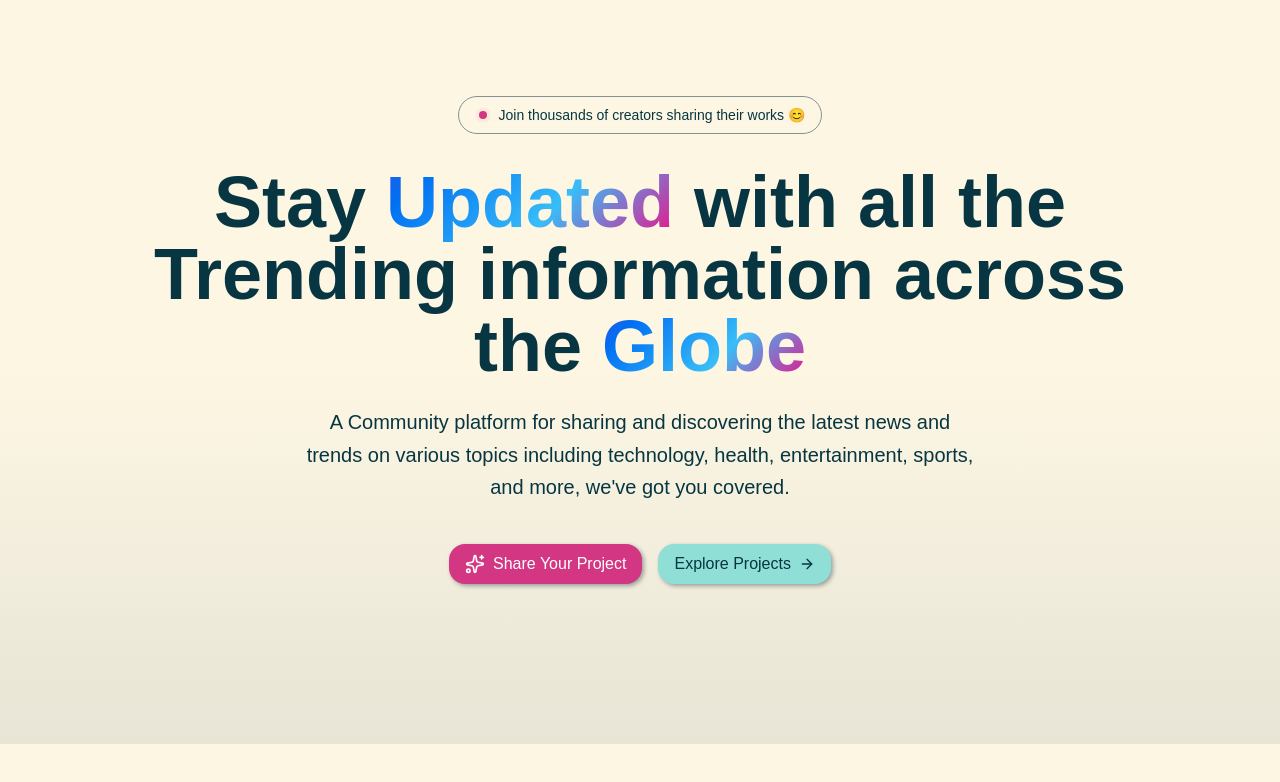
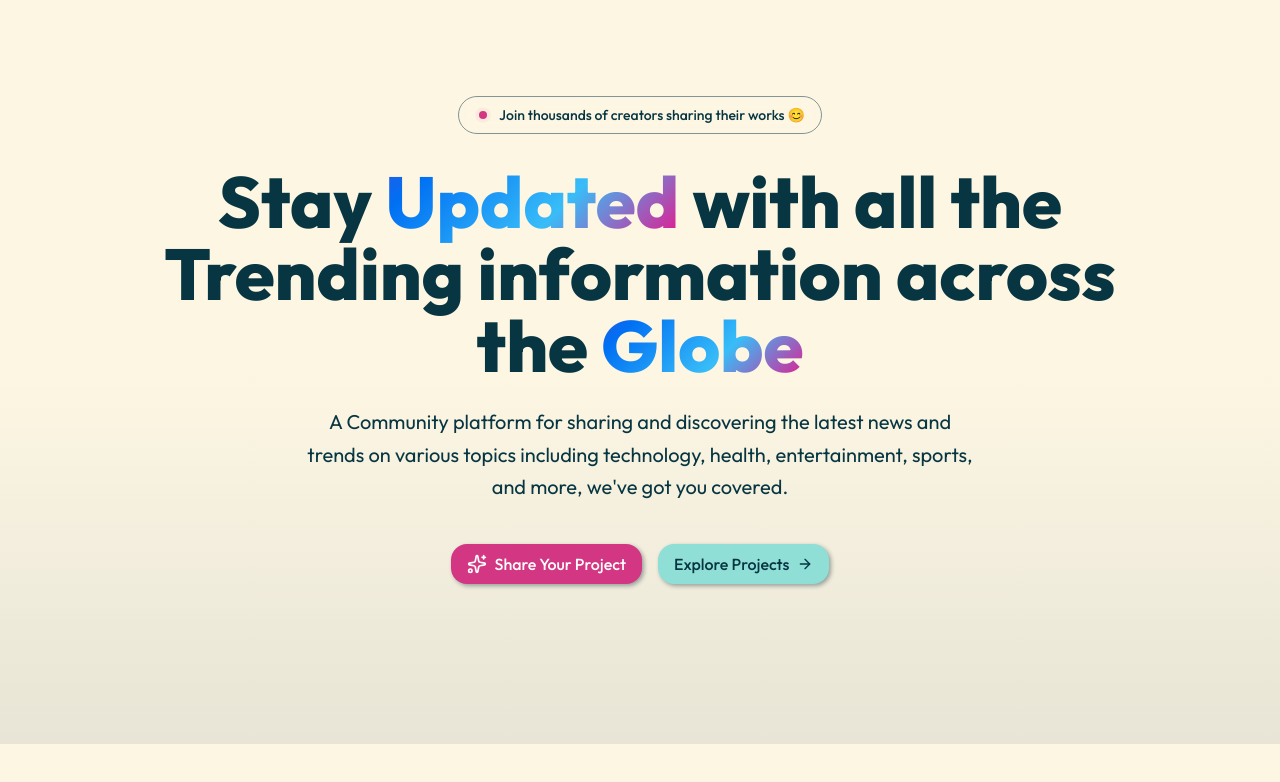
Before and after one commit to OgbodoPhilip/Blug, a Next.js app: page / in a window 1280 px wide. Shown: the top 782 px of the page. Built offline with nearby package versions, Linux system fonts and the light colour scheme.

Commit message:
font chnaged to outfit

```diff
--- a/app/layout.tsx
+++ b/app/layout.tsx
@@ -1,16 +1,13 @@
 import type { Metadata } from "next";
-import { Geist, Geist_Mono } from "next/font/google";
+import { Outfit } from "next/font/google";
 import "./globals.css";
 
-const geistSans = Geist({
-  variable: "--font-geist-sans",
+const outfit = Outfit({
+  variable: "--font-outfit",
   subsets: ["latin"],
 });
 
-const geistMono = Geist_Mono({
-  variable: "--font-geist-mono",
-  subsets: ["latin"],
-});
+
 
 export const metadata: Metadata = {
   title: "Blug",
@@ -25,7 +22,7 @@ export default function RootLayout({
   return (
     <html lang="en">
       <body
-        className={`${geistSans.variable} ${geistMono.variable} antialiased`}
+        className={`${outfit.className} `}
       >
         {children}
       </body>
--- a/components/ui/landing-page/hero-section.tsx
+++ b/components/ui/landing-page/hero-section.tsx
@@ -25,7 +25,7 @@ export default function HeroSection() {
             <div className="flex flex-col items-center justify-center lg:py-24 py-12 text-center">
 <LiveBadge/>
 
-     <h1 className="text-4xl sm:text-6xl lg:text-7xl font-extrabold tracking-light mb-6 max-w-5xl"> Stay <AuroraText>Updated</AuroraText> with all the Trending information across the <AuroraText>Globe</AuroraText></h1>
+     <h1 className="text-5xl sm:text-6xl lg:text-7xl font-extrabold tracking-light mb-6 max-w-5xl"> Stay <AuroraText>Updated</AuroraText> with all the Trending information across the <AuroraText>Globe</AuroraText></h1>
 
 <p className="text-lg sm:text-xl text-muted-foreground mb-10 max-w-2xl leading-relaxed">
 A Community platform for sharing and discovering the latest news and trends on various topics including technology, health, entertainment, sports, and more, we've got you covered.
```
Also changed, not shown: 2 other files (tests, documents, lock files or other folders).
